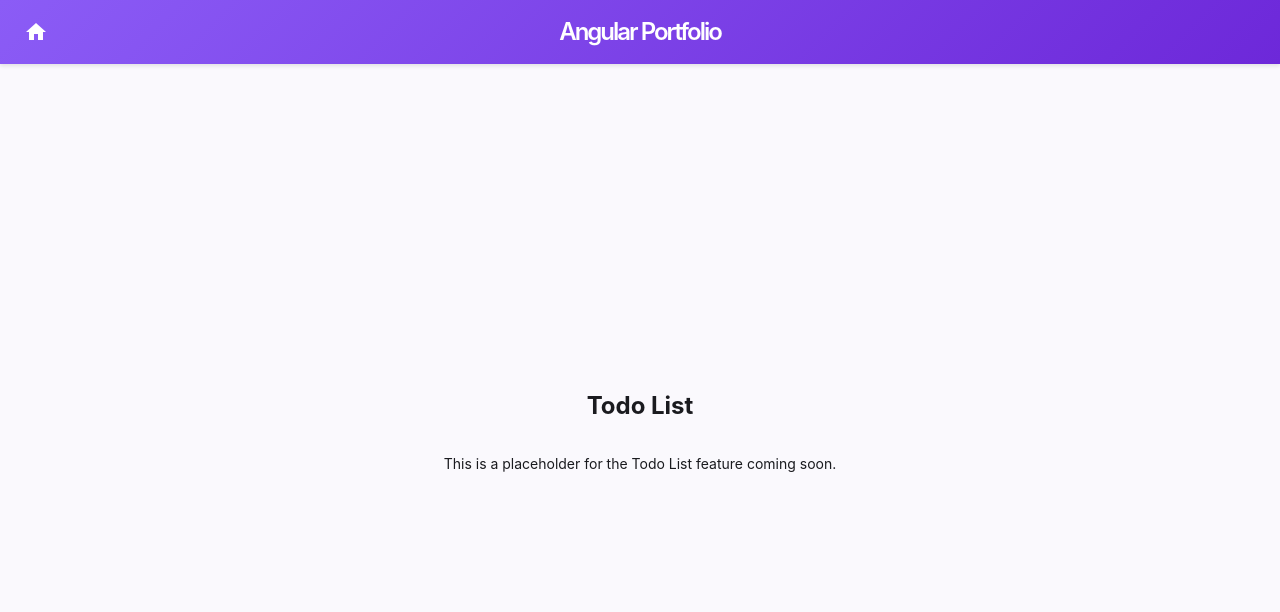
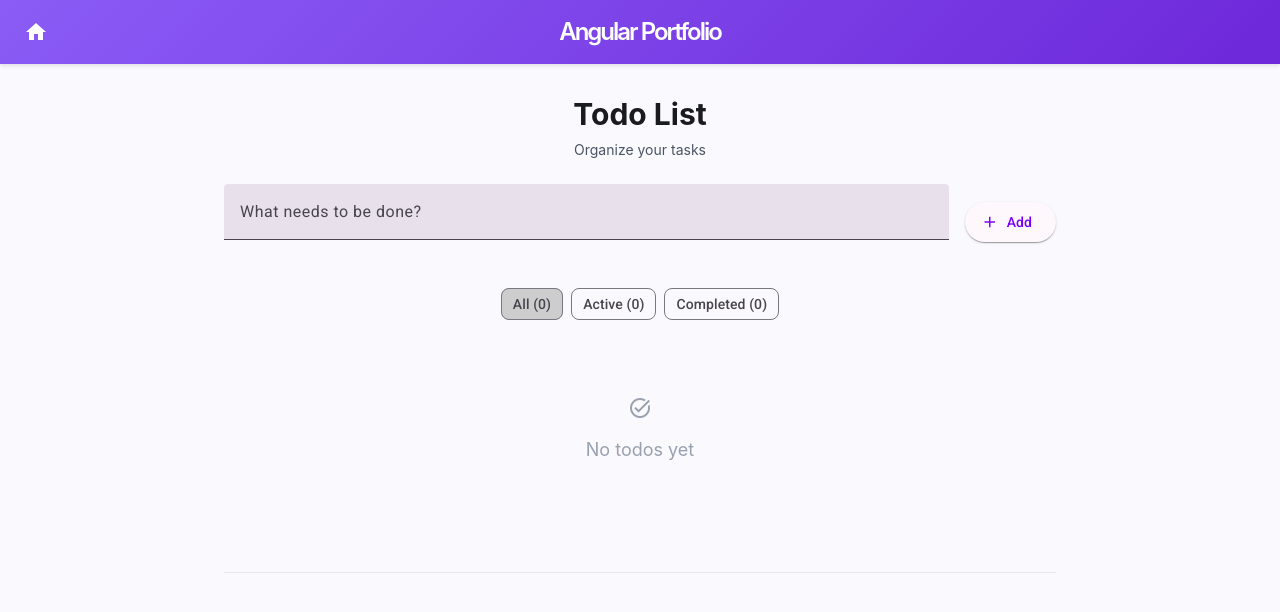
Before and after one commit to Jakobimatagi/angular-2026, an Angular app: page /todo-list in a window 1280 px wide. Shown: the top 612 px of the page. Built offline with nearby package versions, Linux system fonts and the light colour scheme.

Commit message:
add todo list

```diff
--- a/src/app/features/todo-list/todo-list.component.html
+++ b/src/app/features/todo-list/todo-list.component.html
@@ -1,4 +1,81 @@
-<div class="flex flex-col justify-center items-center h-full w-full gap-4">
-  <h1 class="text-2xl font-bold mb-4">Todo List</h1>
-  <p>This is a placeholder for the Todo List feature coming soon.</p>
+<div class="max-w-4xl mx-auto p-8 flex flex-col gap-6">
+  <div class="text-center">
+    <h1 class="text-3xl font-bold mb-2">Todo List</h1>
+    <p class="text-gray-600">Organize your tasks</p>
+  </div>
+
+  <div class="flex gap-4 items-center">
+    <mat-form-field class="flex-1">
+      <input
+        matInput
+        placeholder="What needs to be done?"
+        [(ngModel)]="newTodoText"
+        (keyup.enter)="addTodo()"
+      />
+    </mat-form-field>
+    <button mat-raised-button color="primary" (click)="addTodo()">
+      <mat-icon>add</mat-icon>
+      Add
+    </button>
+  </div>
+
+  <div class="flex justify-center">
+    <mat-chip-set aria-label="Filter selection">
+      <mat-chip [class.selected]="currentFilter() === 'all'" (click)="setFilter('all')">
+        All ({{ todos().length }})
+      </mat-chip>
+      <mat-chip [class.selected]="currentFilter() === 'active'" (click)="setFilter('active')">
+        Active ({{ activeTodoCount() }})
+      </mat-chip>
+      <mat-chip [class.selected]="currentFilter() === 'completed'" (click)="setFilter('completed')">
+        Completed ({{ completedTodoCount() }})
+      </mat-chip>
+    </mat-chip-set>
+  </div>
+
+  <div
+    cdkDropList
+    class="min-h-[200px] flex flex-col gap-2"
+    (cdkDropListDropped)="onTodoDrop($event)"
+  >
+    @if (filteredTodos().length === 0) {
+    <div class="flex flex-col items-center justify-center p-12 text-gray-400">
+      <mat-icon class="text-5xl w-12 h-12 mb-4">task_alt</mat-icon>
+      <p class="text-lg">No todos {{ currentFilter() === 'all' ? 'yet' : 'in this category' }}</p>
+    </div>
+    } @for (todo of filteredTodos(); track todo.id) {
+    <div
+      cdkDrag
+      class="flex items-center gap-4 p-4 bg-white border border-gray-200 rounded-lg hover:shadow-md transition-shadow cursor-move"
+      [class.opacity-60]="todo.completed"
+    >
+      <mat-icon cdkDragHandle class="cursor-grab text-gray-400 active:cursor-grabbing"
+        >drag_indicator</mat-icon
+      >
+
+      <mat-checkbox [checked]="todo.completed" (change)="toggleTodo(todo.id)"> </mat-checkbox>
+
+      <span
+        class="flex-1 text-base"
+        [class.line-through]="todo.completed"
+        [class.text-gray-400]="todo.completed"
+        >{{ todo.text }}</span
+      >
+
+      <span class="text-xs text-gray-400">{{ todo.createdAt | date : 'short' }}</span>
+
+      <button mat-icon-button color="warn" (click)="deleteTodo(todo.id)">
+        <mat-icon>delete</mat-icon>
+      </button>
+    </div>
+    }
+  </div>
+
+  <div class="flex justify-center pt-4 border-t border-gray-200">
+    @if (completedTodoCount() > 0) {
+    <button mat-stroked-button color="warn" (click)="clearCompleted()">
+      Clear {{ completedTodoCount() }} completed
+    </button>
+    }
+  </div>
 </div>
--- a/src/app/features/todo-list/todo-list.component.scss
+++ b/src/app/features/todo-list/todo-list.component.scss
@@ -0,0 +1,4 @@
+mat-chip.selected {
+  background-color: #cdcdcd;
+  color: white;
+}
--- a/src/app/features/todo-list/todo-list.component.ts
+++ b/src/app/features/todo-list/todo-list.component.ts
@@ -1,10 +1,141 @@
-import { Component, ChangeDetectionStrategy } from '@angular/core';
+import { CdkDragDrop, DragDropModule, moveItemInArray } from '@angular/cdk/drag-drop';
+import { DatePipe, isPlatformBrowser } from '@angular/common';
+import { ChangeDetectionStrategy, Component, computed, inject, PLATFORM_ID, signal } from '@angular/core';
+import { FormsModule, ReactiveFormsModule } from '@angular/forms';
+import { MatButtonModule } from '@angular/material/button';
+import { MatCheckboxModule } from '@angular/material/checkbox';
+import { MatChipsModule } from '@angular/material/chips';
+import { MatIconModule } from '@angular/material/icon';
+import { MatInputModule } from '@angular/material/input';
+
+interface Todo {
+  id: number;
+  text: string;
+  completed: boolean;
+  createdAt: Date;
+}
+
+type TodoFilter = 'all' | 'active' | 'completed';
 
 @Component({
   selector: 'feature-todo-list-component',
   templateUrl: './todo-list.component.html',
   styleUrls: ['./todo-list.component.scss'],
   changeDetection: ChangeDetectionStrategy.OnPush,
-  imports: []
+  imports: [
+    ReactiveFormsModule,
+    MatInputModule,
+    MatButtonModule,
+    MatCheckboxModule,
+    MatIconModule,
+    MatChipsModule,
+    DragDropModule,
+    DatePipe,
+    FormsModule
+  ]
 })
-export class TodoListComponent {}
+export class TodoListComponent {
+  private readonly platformId = inject(PLATFORM_ID);
+  private readonly isBrowser = isPlatformBrowser(this.platformId);
+
+  protected readonly todos = signal<Todo[]>([]);
+  protected readonly currentFilter = signal<TodoFilter>('all');
+  protected readonly newTodoText = signal<string>('');
+
+  protected readonly filteredTodos = computed(() => {
+    const todos = this.todos();
+    const filter = this.currentFilter();
+
+    switch (filter) {
+      case 'active':
+        return todos.filter(todo => !todo.completed);
+      case 'completed':
+        return todos.filter(todo => todo.completed);
+      default:
+        return todos;
+    }
+  });
+
+  protected readonly activeTodoCount = computed(() => {
+    return this.todos().filter(todo => !todo.completed).length;
+  });
+
+  protected readonly completedTodoCount = computed(() => {
+    return this.todos().filter(todo => todo.completed).length;
+  });
+
+  public ngOnInit(): void {
+    this.loadTodosFromLocalStorage();
+  }
+
+  protected addTodo(): void {
+    const text = this.newTodoText().trim();
+    if (!text) return;
+
+    const newTodo: Todo = {
+      id: Date.now(),
+      text,
+      completed: false,
+      createdAt: new Date()
+    };
+
+    this.todos.update(todos => [...todos, newTodo]);
+    this.newTodoText.set('');
+    this.saveTodosToLocalStorage();
+  }
+
+  protected toggleTodo(id: number): void {
+    this.todos.update(todos =>
+      todos.map(todo =>
+        todo.id === id ? { ...todo, completed: !todo.completed } : todo
+      )
+    );
+    this.saveTodosToLocalStorage();
+  }
+
+  protected deleteTodo(id: number): void {
+    this.todos.update(todos => todos.filter(todo => todo.id !== id));
+    this.saveTodosToLocalStorage();
+  }
+
+  protected setFilter(filter: TodoFilter): void {
+    this.currentFilter.set(filter);
+  }
+
+  protected clearCompleted(): void {
+    this.todos.update(todos => todos.filter(todo => !todo.completed));
+    this.saveTodosToLocalStorage();
+  }
+
+  protected onTodoDrop(event: CdkDragDrop<Array<Todo>>): void {
+    const todos = [...this.filteredTodos()];
+    moveItemInArray(todos, event.previousIndex, event.currentIndex);
+
+    this.todos.set(todos);
+    this.saveTodosToLocalStorage();
+  }
+
+  private saveTodosToLocalStorage(): void {
+    if (this.isBrowser) {
+      localStorage.setItem('todos', JSON.stringify(this.todos()));
+    }
+  }
+
+  private loadTodosFromLocalStorage(): void {
+    if (!this.isBrowser) return;
+
+    const stored = localStorage.getItem('todos');
+    if (stored) {
+      try {
+        const parsed = JSON.parse(stored);
+        const todos = parsed.map((todo: any) => ({
+          ...todo,
+          createdAt: new Date(todo.createdAt)
+        }));
+        this.todos.set(todos);
+      } catch (error) {
+        console.error('Failed to load todos from localStorage', error);
+      }
+    }
+  }
+}
```
